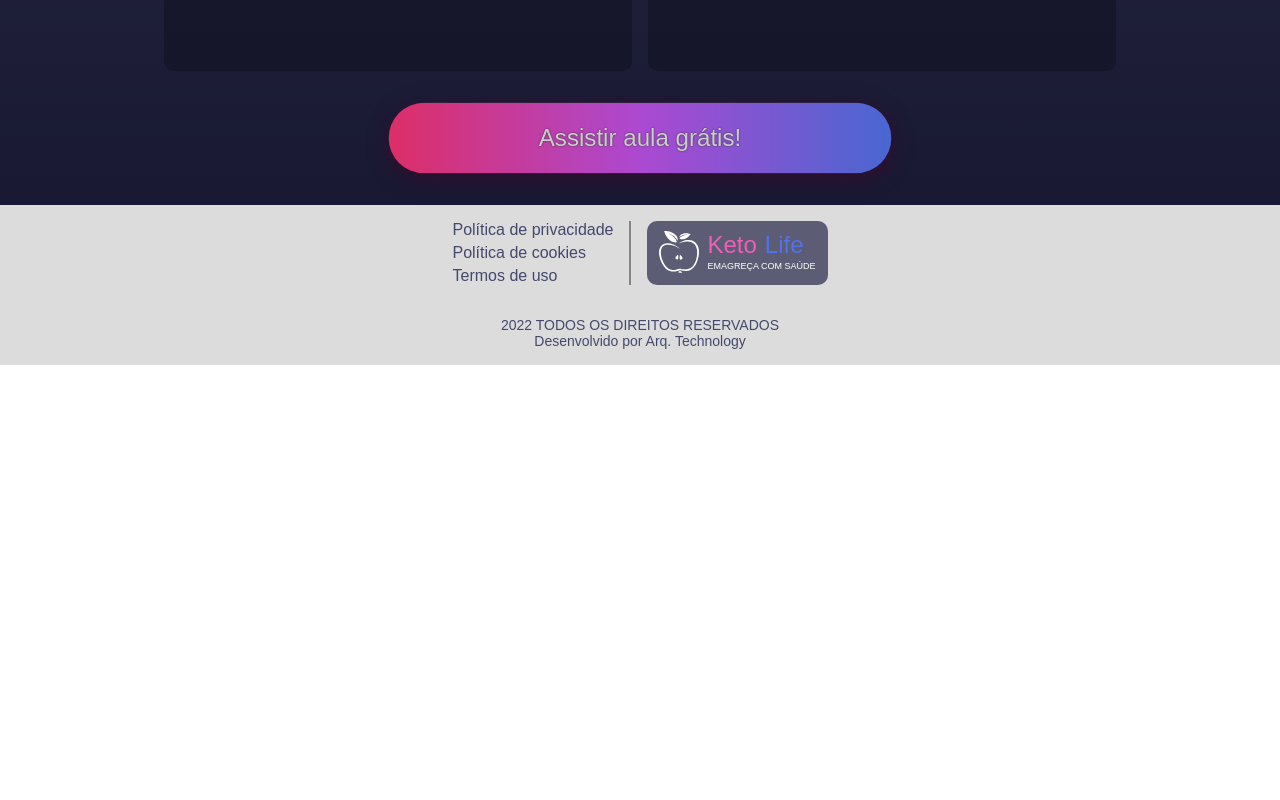
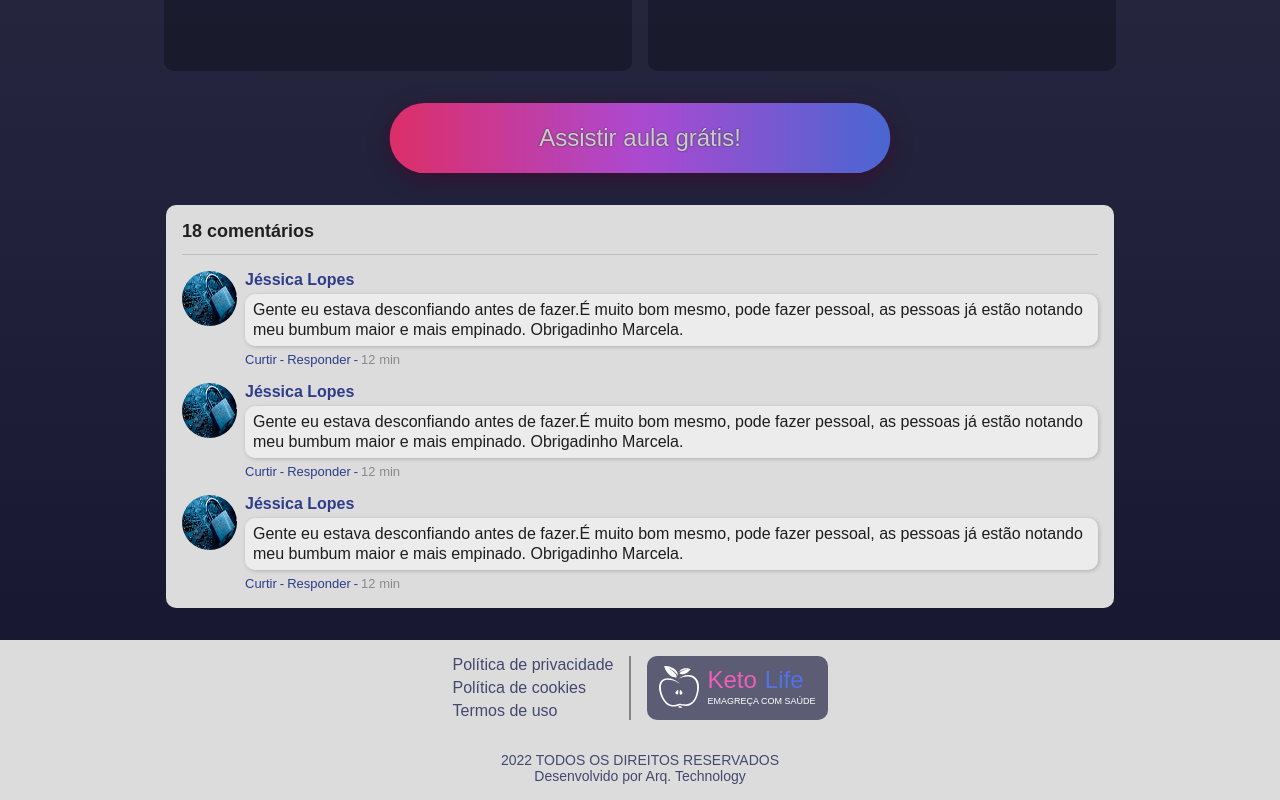
Before and after one commit to JeanVictorMachado/keto-life-max, a React (Create React App) app: page /results in a window 1280 px wide. Shown: the part 1481-2281 px from the top of the page. Before the commit the page ends 1846 px from the top, so only its background shows below. Built offline with nearby package versions, Linux system fonts and the light colour scheme.

Commit message:
feat: creating testimonial card

```diff
--- /dev/null
+++ b/src/components/CardTestimonial/Testimonial/index.tsx
@@ -0,0 +1,25 @@
+import "./styles.css";
+
+export const Testimonial = () => {
+  return (
+    <div className="testimonial__container">
+      <div className="testimonial__content-left">
+        <img src="privacy-policy.webp" alt="Imagem" />
+      </div>
+
+      <div className="testimonial__content-right">
+        <p>Jéssica Lopes</p>
+
+        <span className="testimonial__text">
+          Gente eu estava desconfiando antes de fazer.É muito bom mesmo, pode
+          fazer pessoal, as pessoas já estão notando meu bumbum maior e mais
+          empinado. Obrigadinho Marcela.
+        </span>
+
+        <div>
+          <span>Curtir</span>-<span>Responder</span>-<span>12 min</span>
+        </div>
+      </div>
+    </div>
+  );
+};
--- /dev/null
+++ b/src/components/CardTestimonial/Testimonial/styles.css
@@ -0,0 +1,58 @@
+.testimonial__container {
+  width: 100%;
+  min-height: 80px;
+  margin-bottom: 16px;
+  display: flex;
+}
+
+.testimonial__content-left {
+  width: 63px;
+}
+
+.testimonial__content-left img {
+  width: 55px;
+  height: 55px;
+  border-radius: 50%;
+}
+
+.testimonial__content-right {
+  flex: 1;
+  min-height: 50px;
+}
+
+.testimonial__content-right p {
+  font-weight: 600;
+  padding-bottom: 5px;
+  color: rgb(46, 60, 138);
+}
+
+.testimonial__text {
+  padding: 6px 8px;
+  display: block;
+  line-height: 20px;
+  border-radius: 10px;
+  color: rgb(29, 29, 29);
+  background: #ececec;
+  box-shadow: 1px 1px 4px rgba(0, 0, 0, 0.199);
+}
+
+.testimonial__content-right div {
+  font-size: 13px;
+  margin-top: 6px;
+  color: rgb(46, 60, 138);
+  display: flex;
+}
+
+.testimonial__content-right div span:nth-child(1) {
+  margin-right: 3px;
+}
+
+.testimonial__content-right div span:nth-child(2) {
+  margin-left: 3px;
+  margin-right: 3px;
+}
+
+.testimonial__content-right div span:nth-child(3) {
+  margin-left: 3px;
+  color: rgb(138, 138, 138);
+}
--- /dev/null
+++ b/src/components/CardTestimonial/index.tsx
@@ -0,0 +1,19 @@
+import { Testimonial } from "./Testimonial";
+
+import "./styles.css";
+
+export const CardTestimonial = () => {
+  return (
+    <div className="card-testimonial__container">
+      <h3 className="card-testimonial__title">18 comentários</h3>
+
+      <div className="card-testimonial__content">
+        <Testimonial />
+
+        <Testimonial />
+
+        <Testimonial />
+      </div>
+    </div>
+  );
+};
--- /dev/null
+++ b/src/components/CardTestimonial/styles.css
@@ -0,0 +1,17 @@
+.card-testimonial__container {
+  width: 100%;
+  border-radius: 10px;
+  padding: 16px 16px 1px 16px;
+  background: #dcdcdc;
+}
+
+.card-testimonial__title {
+  font-size: 18px;
+  padding-bottom: 12px;
+  color: rgb(32, 32, 32);
+  border-bottom: 1px solid rgb(190, 190, 190);
+}
+
+.card-testimonial__content {
+  padding-top: 16px;
+}
--- a/src/pages/Results/index.tsx
+++ b/src/pages/Results/index.tsx
@@ -10,6 +10,7 @@ import { SubmitButton } from "../../components/SubmitButton";
 import { CardChartMyWeight } from "../../components/CardChartMyWeight";
 import { CardBodyChange } from "../../components/CardBodyChange";
 import { CardCalculationImc } from "../../components/CardCalculationImc";
+import { CardTestimonial } from "../../components/CardTestimonial";
 import ContextAPI, { localStorageProps } from "../../context/ContextApi";
 
 import "./styles.css";
@@ -142,6 +143,10 @@ export const Results = () => {
             <SubmitButton text="Assistir aula grátis!" />
           </div>
 
+          <div className="results__card-testimonial">
+            <CardTestimonial />
+          </div>
+
           <Footer />
         </div>
       )}
--- a/src/pages/Results/styles.css
+++ b/src/pages/Results/styles.css
@@ -131,3 +131,9 @@
   display: flex;
   justify-content: center;
 }
+
+.results__card-testimonial {
+  max-width: 980px;
+  margin: auto;
+  padding: 0 16px 32px 16px;
+}
```
